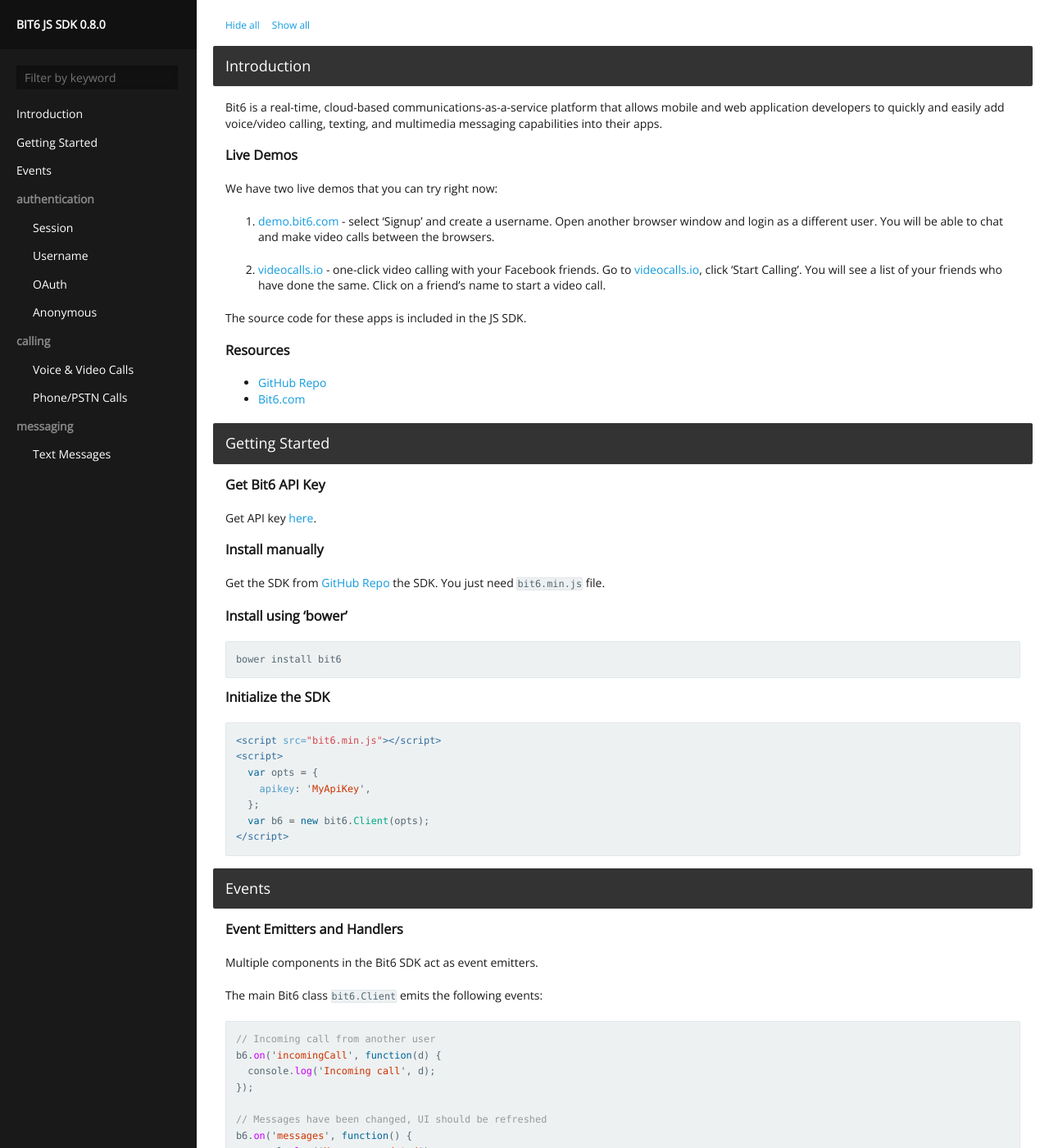
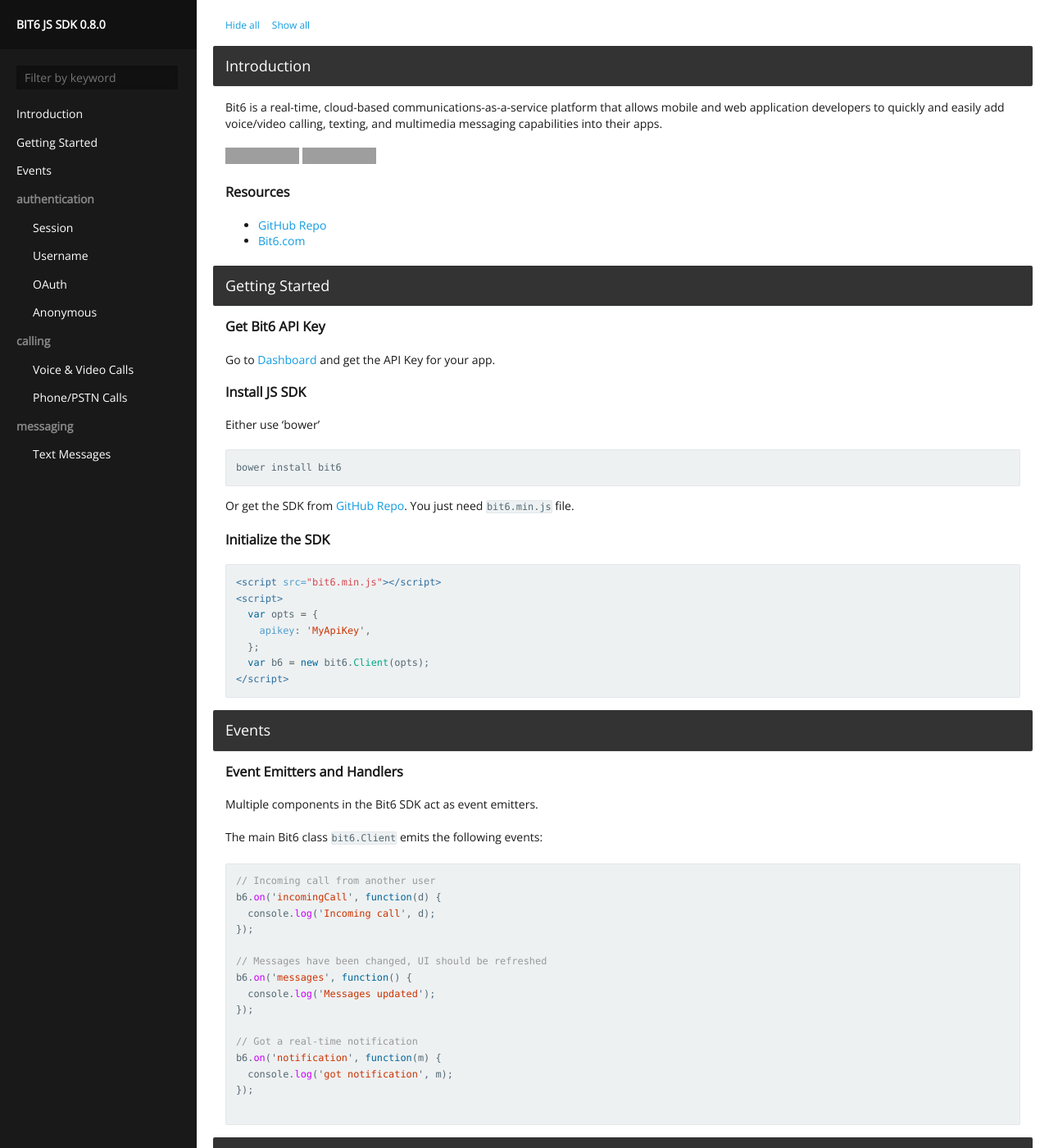
Before and after one commit to bit6/bit6-js-sdk, a Jekyll site: the page built from index.html, in a window 1280 px wide and 1400 px high. Shown: the whole window at 82% size. Built offline with Jekyll 4.4.1, drawn with Linux system fonts in a browser that asks for light colours; Markdown is read by kramdown in place of the engine named in the settings; grey boxes are pictures that could not be loaded.

Commit message:
Added link to Dashboard

````diff
--- a/_posts/2014-02-01-intro.md
+++ b/_posts/2014-02-01-intro.md
@@ -4,14 +4,8 @@
 
 Bit6 is a real-time, cloud-based communications-as-a-service platform that allows mobile and web application developers to quickly and easily add voice/video calling, texting, and multimedia messaging capabilities into their apps.
 
-### Live Demos
-We have two live demos that you can try right now:
-
-1. [demo.bit6.com](http://demo.bit6.com) - select 'Signup' and create a username. Open another browser window and login as a different user. You will be able to chat and make video calls between the browsers.
-
-2. [videocalls.io](https://videocalls.io) - one-click video calling with your Facebook friends. Go to [videocalls.io](https://videocalls.io), click 'Start Calling'. You will see a list of your friends who have done the same. Click on a friend's name to start a video call.
-
-The source code for these apps is included in the JS SDK.
+[![GitHub version](https://badge.fury.io/gh/bit6%2Fbit6-js-sdk.svg)](https://github.com/bit6/bit6-js-sdk)
+[![Bower version](https://badge.fury.io/bo/bit6.svg)](https://github.com/bit6/bit6-js-sdk)
 
 ### Resources
 * [GitHub Repo](http://github.com/bit6/bit6-js-sdk/)
--- a/_posts/2014-02-02-get-started.md
+++ b/_posts/2014-02-02-get-started.md
@@ -3,17 +3,17 @@
 ---
 
 ### Get Bit6 API Key
-Get API key [here](http://bit6.com/contact/).
+Go to [Dashboard](https://dashboard.bit6.com/) and get the API Key for your app.
 
-### Install manually
+### Install JS SDK
 
-Get the SDK from [GitHub Repo](https://github.com/bit6/bit6-js-sdk/) the SDK. You just need `bit6.min.js` file.
-
-### Install using 'bower'
+Either use 'bower'
 
 ```
 bower install bit6
 ```
+
+Or get the SDK from [GitHub Repo](https://github.com/bit6/bit6-js-sdk/). You just need `bit6.min.js` file.
 
 ### Initialize the SDK
 
--- a/assets.css
+++ b/assets.css
@@ -694,7 +694,7 @@
   -webkit-border-radius: 2px;
 }
 
-#content img {
+#content img.shot {
   display: block;
   max-width: 100%;
   padding: 1em;
````
